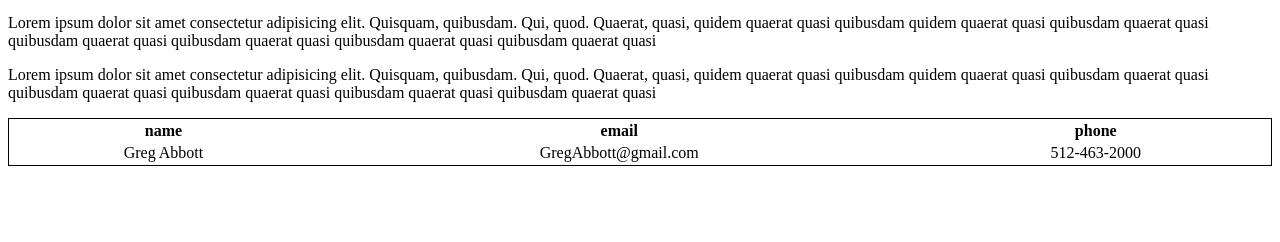
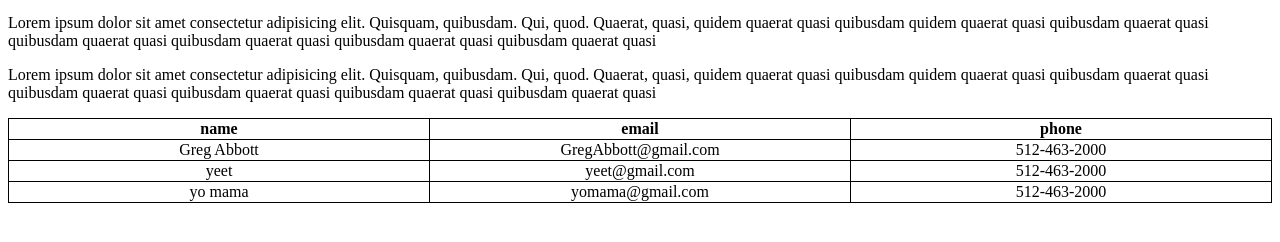
Before and after one commit to CjordanIII/simple_travel_site, a plain HTML site: page index.html in a window 1280 px wide. Shown: the part 118-360 px from the top of the page. Drawn offline with Linux system fonts and the light colour scheme.

Commit message:
flushed out the page

```diff
--- a/index.html
+++ b/index.html
@@ -32,18 +32,62 @@
     </p>
     <table
       width="100%"
-      height="100%"
-      style="text-align: center; border: 1px solid black"
+      style="
+        text-align: center;
+        border: 1px solid black;
+        border-collapse: collapse;
+      "
     >
       <tr>
-        <th>name</th>
-        <th>email</th>
-        <th>phone</th>
+        <th
+          width="33%"
+          style="border: 1px solid black; border-collapse: collapse"
+        >
+          name
+        </th>
+        <th
+          width="33%"
+          style="border: 1px solid black; border-collapse: collapse"
+        >
+          email
+        </th>
+        <th
+          width="33%"
+          style="border: 1px solid black; border-collapse: collapse"
+        >
+          phone
+        </th>
       </tr>
       <tr>
-        <td>Greg Abbott</td>
-        <td>GregAbbott@gmail.com</td>
-        <td>512-463-2000</td>
+        <td style="border: 1px solid black; border-collapse: collapse">
+          Greg Abbott
+        </td>
+        <td style="border: 1px solid black; border-collapse: collapse">
+          GregAbbott@gmail.com
+        </td>
+        <td style="border: 1px solid black; border-collapse: collapse">
+          512-463-2000
+        </td>
+      </tr>
+      <tr>
+        <td style="border: 1px solid black; border-collapse: collapse">yeet</td>
+        <td style="border: 1px solid black; border-collapse: collapse">
+          yeet@gmail.com
+        </td>
+        <td style="border: 1px solid black; border-collapse: collapse">
+          512-463-2000
+        </td>
+      </tr>
+      <tr>
+        <td style="border: 1px solid black; border-collapse: collapse">
+          yo mama
+        </td>
+        <td style="border: 1px solid black; border-collapse: collapse">
+          yomama@gmail.com
+        </td>
+        <td style="border: 1px solid black; border-collapse: collapse">
+          512-463-2000
+        </td>
       </tr>
     </table>
   </body>
```
